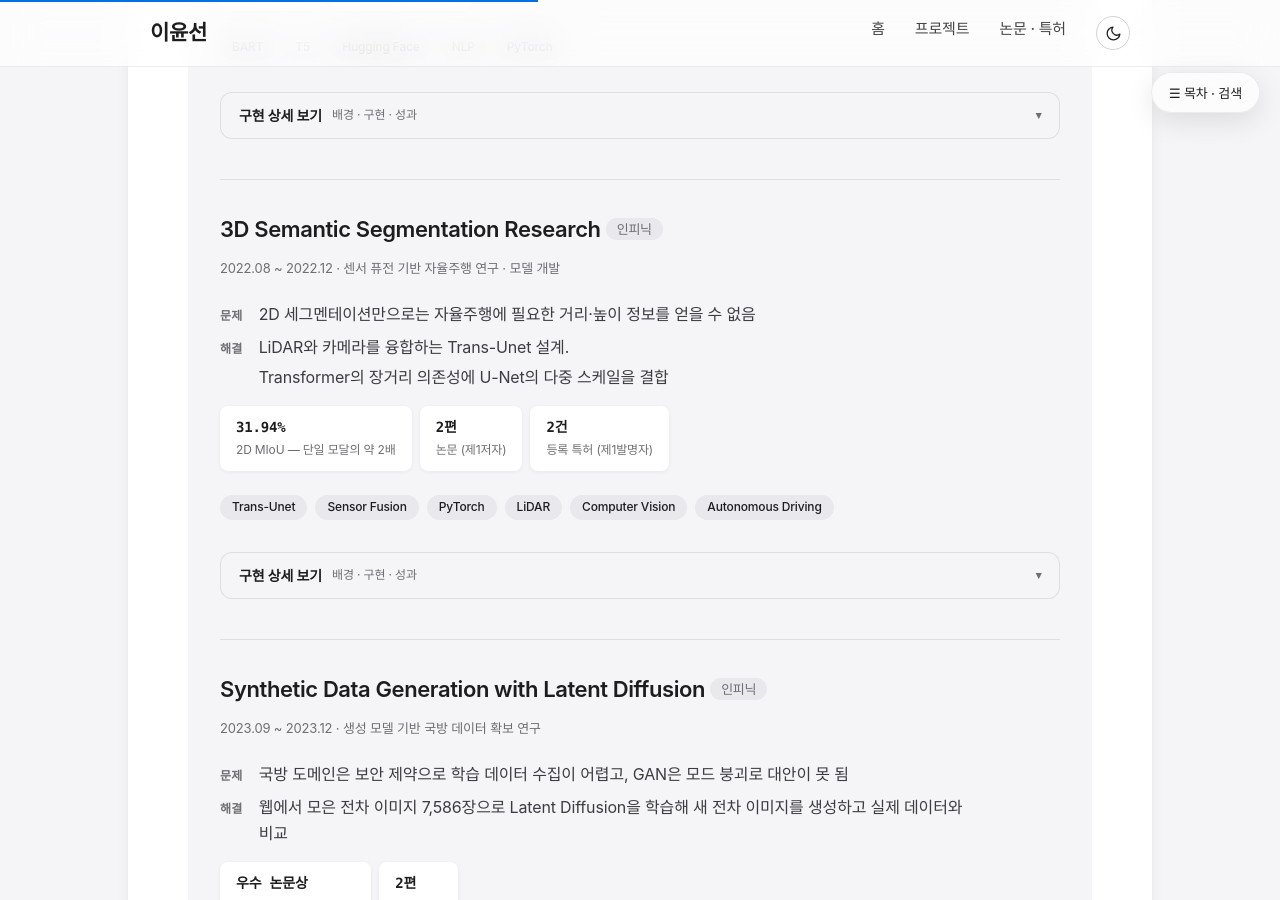
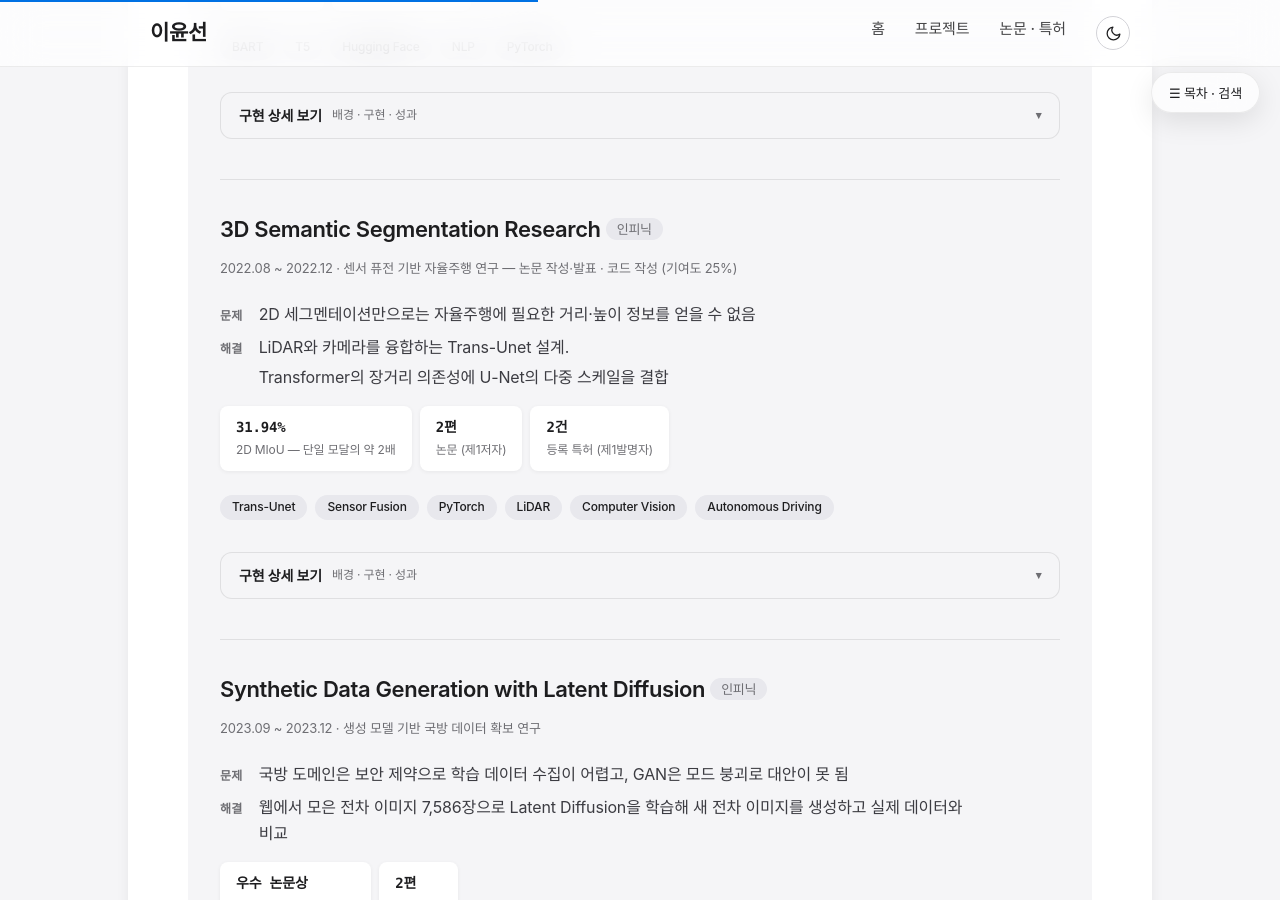
Before and after one commit to ckc5800/ckc5800.github.io, a Jekyll site: the page built from projects.html, in a window 1280 px wide and 900 px high, scrolled down 4410 px. Built offline with Jekyll 4.4.1, drawn with Linux system fonts in a browser that asks for light colours; some web fonts are replaced.

Commit message:
3D 세그멘테이션 카드에 노션 DB의 역할·기여도 명시 (25%)
심전도·De-ID 와 같은 기준. 노션 프로젝트 DB 는 이 항목을 '기여도 25% ·
담당 논문 발표·논문 작성·코드 작성'으로 기록하고 있음. 제1저자 2편·
제1발명자 2건은 그대로라 성과는 변하지 않고, 팀 규모만 드러남.

Co-Authored-By: Claude Opus 5 <noreply@anthropic.com>

```diff
--- a/projects.html
+++ b/projects.html
@@ -595,7 +595,7 @@ description: 실무 12건과 개인 연구 9건의 프로젝트 기록 — 문
 
 <div class="project">
     <h3 id="seg3d">3D Semantic Segmentation Research <span class="badge">인피닉</span></h3>
-    <p class="project-meta">2022.08 ~ 2022.12 · 센서 퓨전 기반 자율주행 연구 · 모델 개발</p>
+    <p class="project-meta">2022.08 ~ 2022.12 · 센서 퓨전 기반 자율주행 연구 — 논문 작성·발표 · 코드 작성 (기여도 25%)</p>
     <dl class="ps">
         <dt>문제</dt><dd>2D 세그멘테이션만으로는 자율주행에 필요한 거리·높이 정보를 얻을 수 없음</dd>
         <dt>해결</dt><dd><span class="sentence">LiDAR와 카메라를 융합하는 Trans-Unet 설계.</span><span class="sentence">Transformer의 장거리 의존성에 U-Net의 다중 스케일을 결합</span></dd>
```
